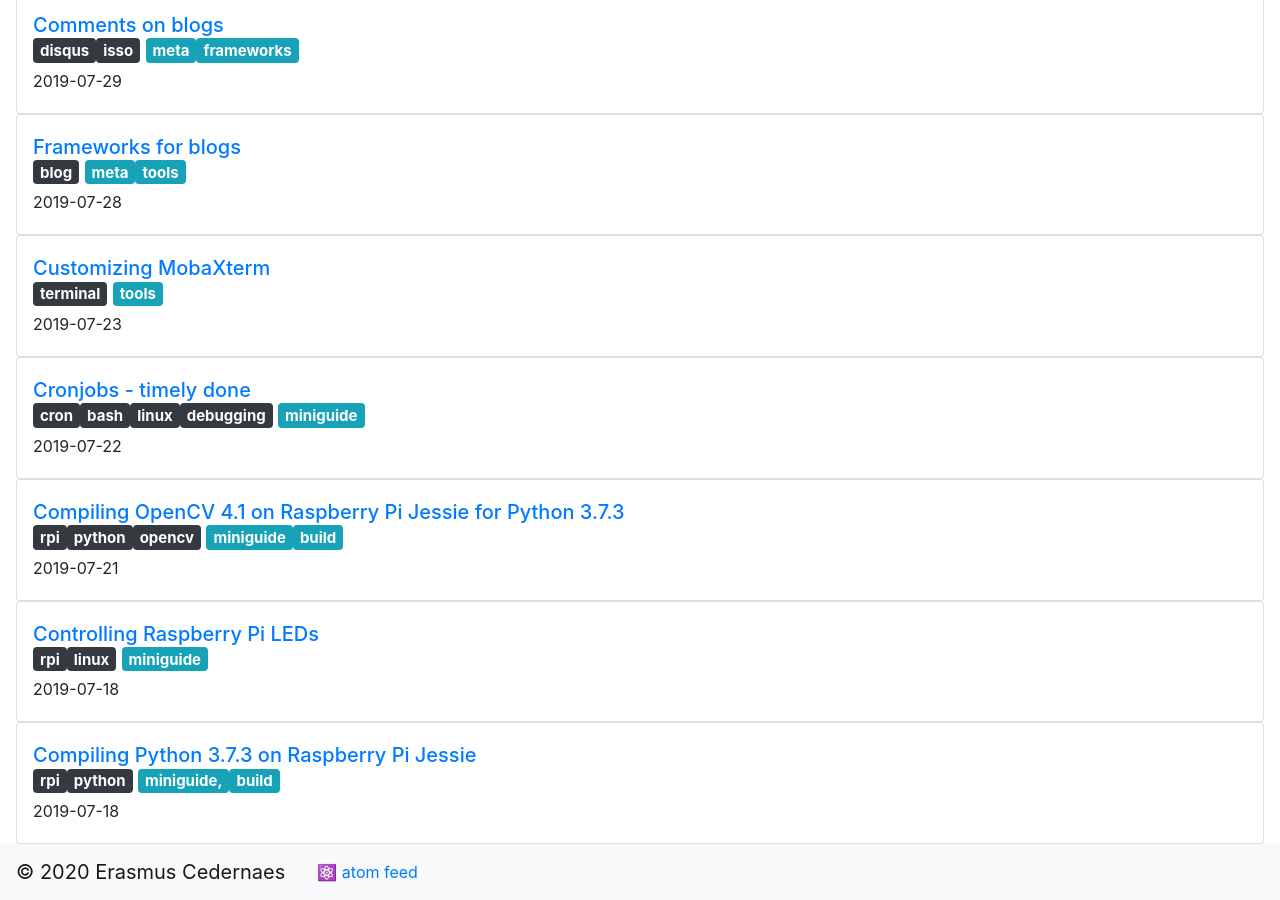
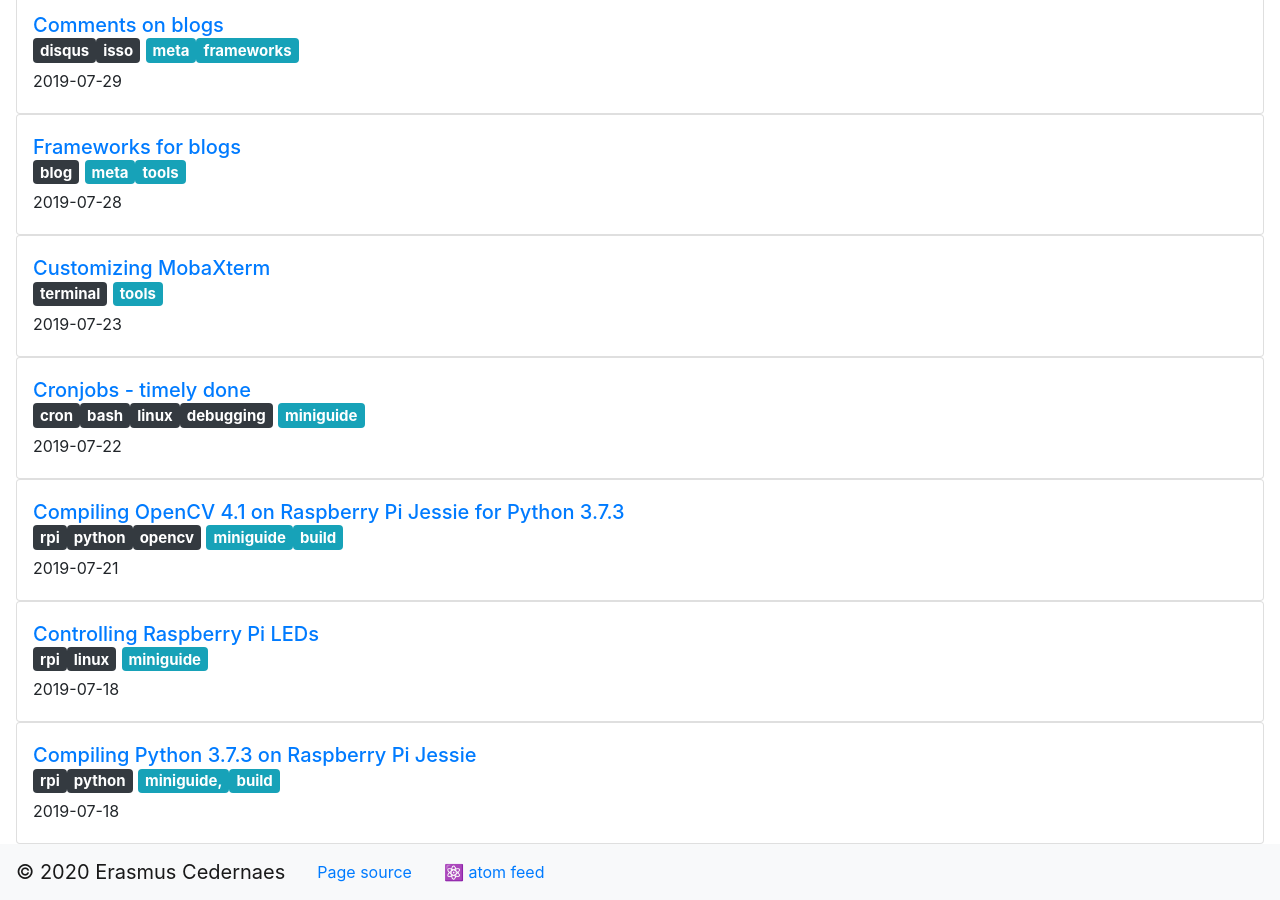
Before and after one commit to emanuelen5/emanuelen5.github.io, a Jekyll site: the page built from site/posts.html, in a window 1280 px wide and 900 px high, scrolled down 1713 px. Built offline with Jekyll 4.4.1, drawn with Linux system fonts in a browser that asks for light colours.

Commit message:
Link to page source
Closes #7

```diff
--- a/_config.yml
+++ b/_config.yml
@@ -3,6 +3,7 @@ source: site
 destination: .build
 livereload: true
 url: "https://blog.cedernaes.com"
+repo: "https://github.com/emanuelen5/emanuelen5.github.io/"
 timezone: Europe/Stockholm
 strict_front_matter: True
 title: "Emaus' blogsite"
--- a/site/_layouts/shell.html
+++ b/site/_layouts/shell.html
@@ -35,7 +35,8 @@
     <footer>
 		<nav class="navbar navbar-expand-sm navbar-light bg-light">
 			<div class="navbar-brand">&copy; {{site.time | date: "%Y" }} Erasmus Cedernaes</div>
-			<a class="nav-link" href="/atom.xml">⚛ atom feed</a>
+			<div class="nav-link"><a href="{{site.repo}}/tree/blog/{{site.source}}/{{page.path}}">Page source</a></div>
+			<div class="nav-link"><a  href="/atom.xml">⚛ atom feed</a></div>
 		</nav>
 		<script src="/assets/js/shell.js"></script>
     </footer>
```
